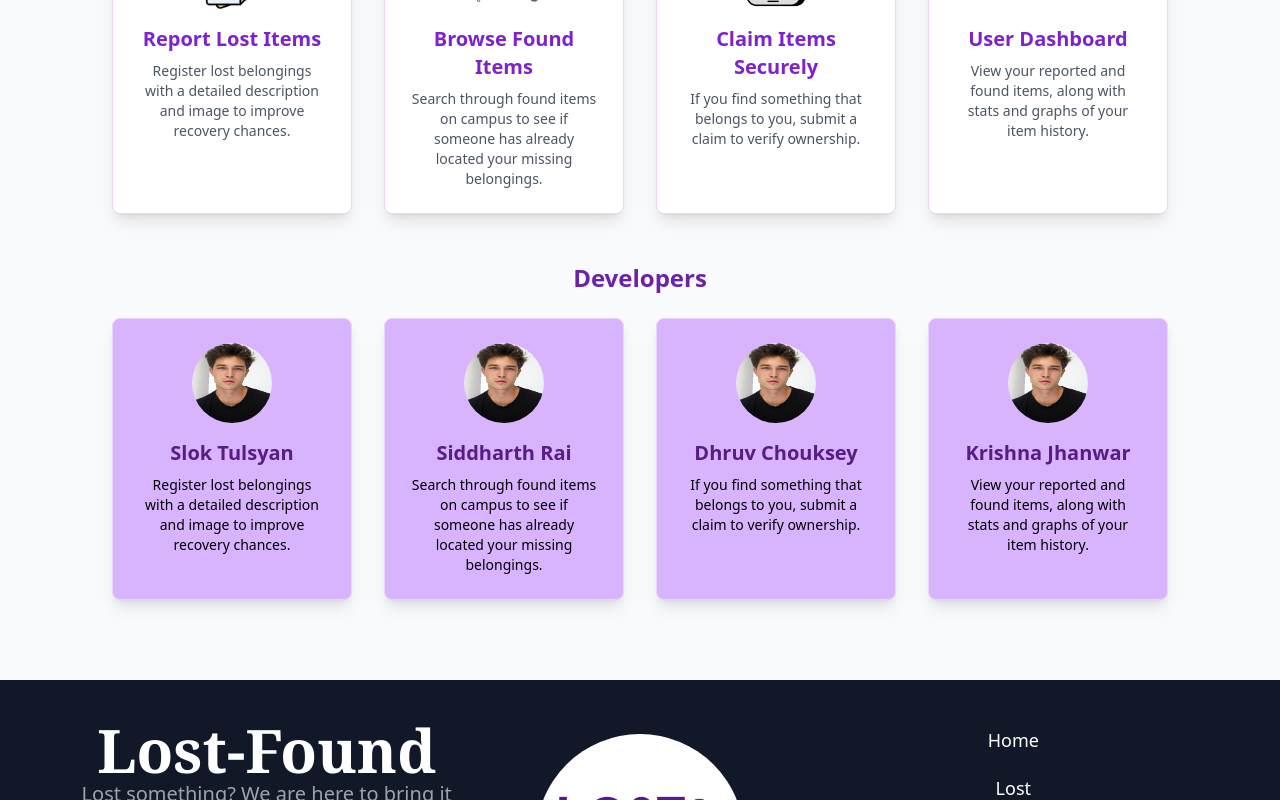
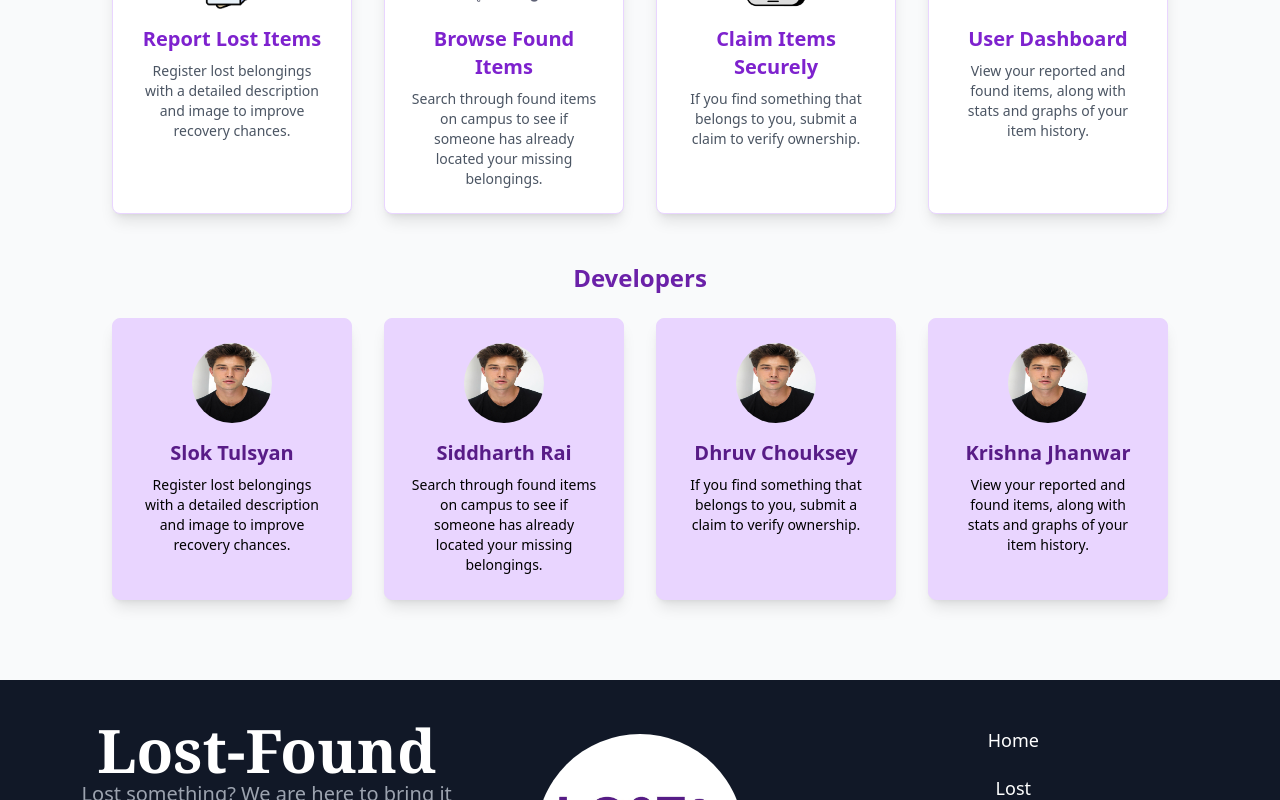
Before and after one commit to krishnaj01/404NotFound_AutomatexHackathon_Meraz5.0, a React (Vite) app in the folder frontend/lost-found/: page /about in a window 1280 px wide. Shown: the part 480-1280 px from the top of the page. Built offline with nearby package versions, Linux system fonts and the light colour scheme; no server answers.

Commit message:
about page

```diff
--- a/frontend/lost-found/src/components/custom/About.jsx
+++ b/frontend/lost-found/src/components/custom/About.jsx
@@ -46,22 +46,22 @@ const About = () => {
             <section className="mb-12">
             <h2 className="text-2xl font-semibold text-purple-800 text-center mb-6">Developers</h2>
                 <div className="flex flex-wrap justify-center gap-8">
-                    <div className="bg-purple-300 rounded-lg shadow-lg p-6 w-60 text-center border border-purple-200 transform transition-all duration-300 ease-in-out hover:scale-105 hover:shadow-2xl hover:shadow-purple-700">
+                    <div className="bg-purple-200 rounded-lg shadow-lg p-6 w-60 text-center border border-purple-200 transform transition-all duration-300 ease-in-out hover:scale-105 hover:shadow-2xl hover:shadow-purple-700">
                         <img src="/pfp.jpg" alt="Report Lost Items Icon" className="w-20 h-20 mx-auto mb-4 rounded-full" />
                         <h3 className="text-xl font-semibold text-purple-900 mb-2">Slok Tulsyan</h3>
                         <p className="text-sm text-black">Register lost belongings with a detailed description and image to improve recovery chances.</p>
                     </div>
-                    <div className="bg-purple-300 rounded-lg shadow-lg p-6 w-60 text-center border border-purple-200 transform transition-all duration-300 ease-in-out hover:scale-105 hover:shadow-2xl hover:shadow-purple-700">
+                    <div className="bg-purple-200 rounded-lg shadow-lg p-6 w-60 text-center border border-purple-200 transform transition-all duration-300 ease-in-out hover:scale-105 hover:shadow-2xl hover:shadow-purple-700">
                         <img src="/pfp.jpg" alt="Browse Found Items Icon" className="w-20 h-20 mx-auto mb-4 rounded-full" />
                         <h3 className="text-xl font-semibold text-purple-900 mb-2">Siddharth Rai</h3>
                         <p className="text-sm text-black">Search through found items on campus to see if someone has already located your missing belongings.</p>
                     </div>
-                    <div className="bg-purple-300 rounded-lg shadow-lg p-6 w-60 text-center border border-purple-200 transform transition-all duration-300 ease-in-out hover:scale-105 hover:shadow-2xl hover:shadow-purple-700">
+                    <div className="bg-purple-200 rounded-lg shadow-lg p-6 w-60 text-center border border-purple-200 transform transition-all duration-300 ease-in-out hover:scale-105 hover:shadow-2xl hover:shadow-purple-700">
                         <img src="/pfp.jpg" alt="Claim Items Securely Icon" className="w-20 h-20 mx-auto mb-4 rounded-full" />
                         <h3 className="text-xl font-semibold text-purple-900 mb-2">Dhruv Chouksey</h3>
                         <p className="text-sm text-black">If you find something that belongs to you, submit a claim to verify ownership.</p>
                     </div>
-                    <div className="bg-purple-300 rounded-lg shadow-lg p-6 w-60 text-center border border-purple-200 transform transition-all duration-300 ease-in-out hover:scale-105 hover:shadow-2xl hover:shadow-purple-700">
+                    <div className="bg-purple-200 rounded-lg shadow-lg p-6 w-60 text-center border border-purple-200 transform transition-all duration-300 ease-in-out hover:scale-105 hover:shadow-2xl hover:shadow-purple-700">
                         <img src="/pfp.jpg" alt="User Dashboard Icon" className="w-20 h-20 mx-auto mb-4 rounded-full" />
                         <h3 className="text-xl font-semibold text-purple-900 mb-2">Krishna Jhanwar</h3>
                         <p className="text-sm text-black">View your reported and found items, along with stats and graphs of your item history.</p>
```
